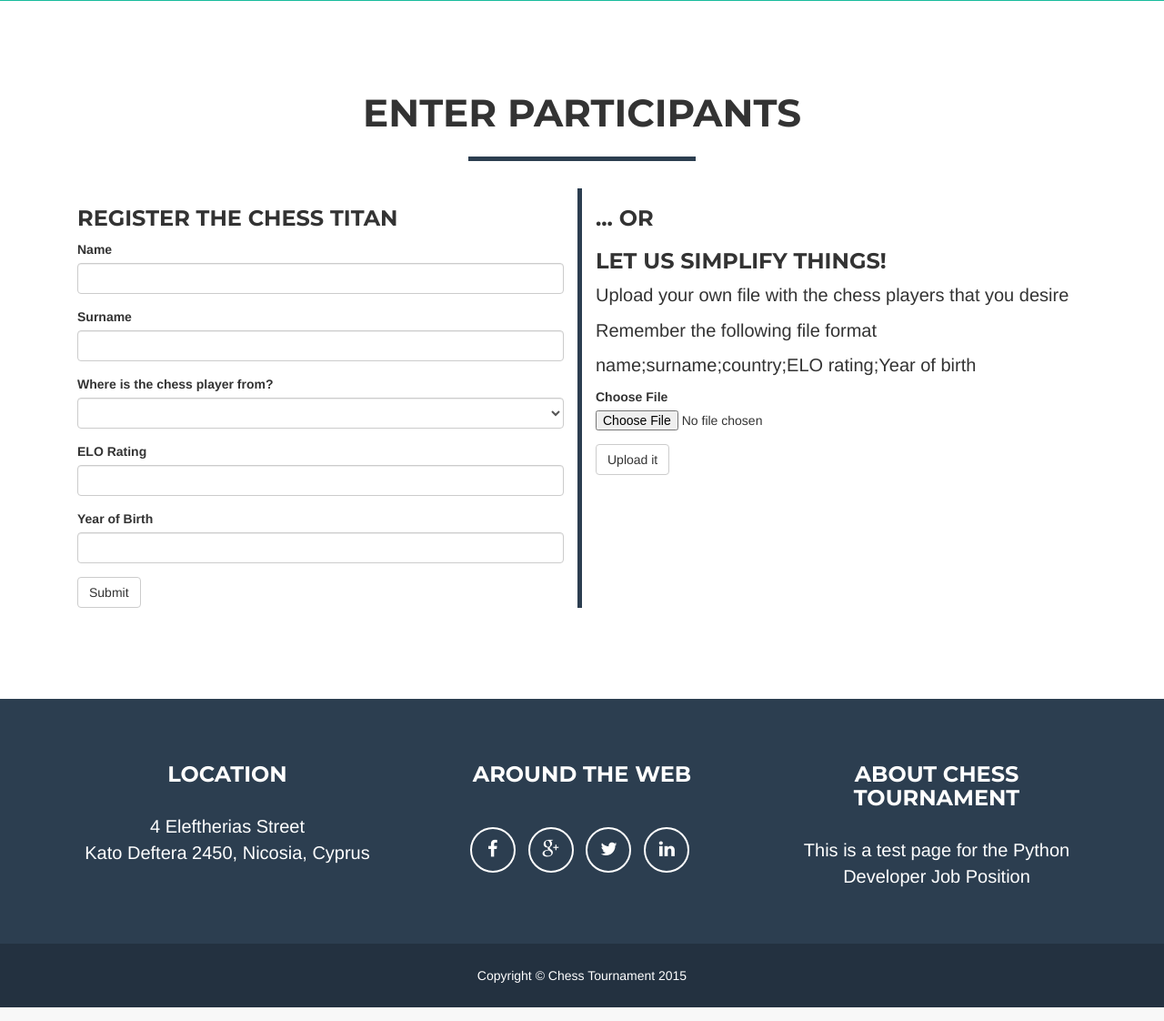
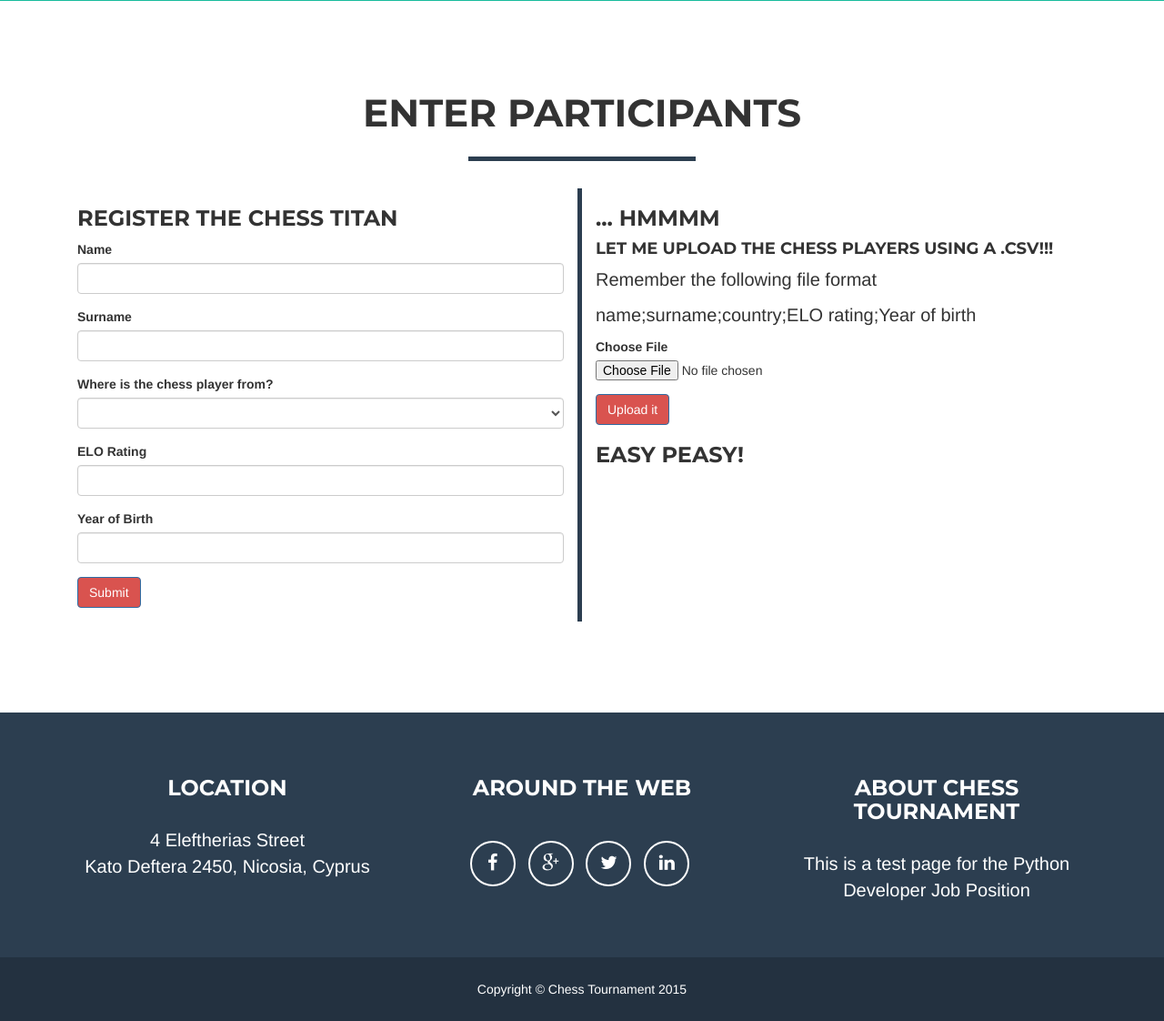
Before and after one commit to CoRafael/ChessTournament, a Django app: page / in a window 1280 px wide. Shown: the part 924-2046 px from the top of the page at 91% size. Run offline with Django 3.2, Linux system fonts and the light colour scheme; data that the repository does not hold is empty; some libraries are stand-ins or nearby versions.

Commit message:
Home page - Added Enter Participants

```diff
--- a/static/js/chess_tournament.js
+++ b/static/js/chess_tournament.js
@@ -13,4 +13,17 @@ $(document).ready(function () {
         }).delay(1000).fadeOut()
     })
 
+    $('#create_chess_player').on('submit', function (event) {
+        event.preventDefault();
+        alert("ssx")
+        $.post('/addsinglechess/', $(this).serialize(), function (data) {
+            $('#intupdatealert').html(data).show(400);
+            setTimeout(function () {
+                $('#intupdatealert').hide(400)
+            }, 4000);
+        });
+        console.log("form submitted!")  // sanity check
+    });
+
+
 });
--- a/templates/base.html
+++ b/templates/base.html
@@ -173,19 +173,21 @@
         <div class="col-sm-6 my_border">
             <h3>Register the Chess Titan</h3>
 
-            <form>
+            <form data-toggle="validator" role="form" method="POST" id="create_chess_player">
+                {% csrf_token %}
+
                 <div class="form-group">
                     <label for="inputName">Name</label>
-                    <input type="text" class="form-control" id="inputName">
+                    <input type="text" class="form-control" id="inputName" name="name" required>
                 </div>
                 <div class="form-group">
                     <label for="inputSurname">Surname</label>
-                    <input type="text" class="form-control" id="inputSurname">
+                    <input type="text" class="form-control" id="inputSurname" name="surname" required>
                 </div>
 
                 <div class="form-group">
-                    <label for="inputSurname">Where is the chess player from?</label>
-                    <select class="form-control">
+                    <label for="inputCountry">Where is the chess player from?</label>
+                    <select class="form-control" name="country" required>
                         {% for f in countries %}
                             <option value={{ f.name }}>{{ f.name }}</option>
                         {% endfor %}
@@ -193,24 +195,27 @@
                 </div>
                 <div class="form-group">
                     <label for="inputEloRating">ELO Rating</label>
-                    <input type="number" class="form-control" id="inputEloRating">
+                    <input type="number" class="form-control" id="inputEloRating" name="elo_rating" required>
+
+                    <div class="help-block with-errors"></div>
                 </div>
                 <div class="form-group">
                     <label for="inputYearofBirth">Year of Birth</label>
-                    <input type="number" class="form-control" id="inputYearofBirth">
+                    <input type="number" class="form-control" id="inputYearofBirth" name="year" required>
                 </div>
-                <button type="submit" class="btn btn-default">Submit</button>
+
+                <div class="form-group">
+                    <button type="submit" class="btn btn-primary">Submit</button>
+                </div>
             </form>
         </div>
 
         <div class="col-sm-6">
 
 
-            <h3>... or</h3>
+            <h3>... Hmmmm</h3>
 
-            <h3>Let us simplify things!</h3>
-
-            <p>Upload your own file with the chess players that you desire</p>
+            <h4>Let me upload the chess players using a .csv!!!</h4>
 
             <p>Remember the following file format</p>
 
@@ -221,8 +226,9 @@
                     <label for="exampleInputFile">Choose File</label>
                     <input type="file" id="exampleInputFile">
                 </div>
-                <button type="submit" class="btn btn-default">Upload it</button>
+                <button type="submit" class="btn btn-primary">Upload it</button>
             </form>
+            <h3>Easy Peasy!</h3>
 
 
         </div>
--- a/tournament/urls.py
+++ b/tournament/urls.py
@@ -10,6 +10,7 @@ urlpatterns = patterns('',
                        # url(r'^register/$', views.user_register, name='register'),
                        url(r'^login/$', views.user_login, name='login'),
                        url(r'^logout/$', views.user_logout, name='logout'),
+                       url(r'^addsinglechess/$', views.add_single_chess, name='add_single_chess'),
                        # url(r'^contact_us/$', views.contact_us, name='contact_us'),
                        # url(r'^about/$', views.about, name='about'),
 )
--- a/tournament/views.py
+++ b/tournament/views.py
@@ -1,17 +1,19 @@
 from django.shortcuts import render
 from django.contrib.auth.decorators import login_required
 from django.contrib.auth import logout
-from django.http import HttpResponseRedirect
 from django.contrib.auth import authenticate, login
 from django.http import HttpResponseRedirect, HttpResponse
+
 from models import *
+
+
+
 
 # Create your views here.
 def index(request):
-
     countries = Country.objects.values('name')
 
-    return render(request, 'tournament/index.html', {'countries':countries})
+    return render(request, 'tournament/index.html', {'countries': countries})
 
 
 # Use the login_required() decorator to ensure only those logged in can access the view.
@@ -23,16 +25,29 @@ def user_logout(request):
     return HttpResponseRedirect('/')
 
 
+@login_required
+def add_single_chess(request):
+    if request.method == 'POST':
+        name = request.POST.get('name')
+        surname = request.POST.get('surname')
+        country = request.POST.get('country')
+        elo_rating = request.POST.get('elo_rating')
+        countryGet = Country.objects.get(name=country)
+        c = ChessPlayer.objects.get_or_create(name=name, surname=surname, country=countryGet, elo_rating=elo_rating)
+        #print c
+        return HttpResponse("Chess Player successfully created!")
+    else:
+        return HttpResponse("Malakies")
+
 
 def user_login(request):
-
     # If the request is a HTTP POST, try to pull out the relevant information.
     if request.method == 'POST':
         # Gather the username and password provided by the user.
         # This information is obtained from the login form.
-                # We use request.POST.get('<variable>') as opposed to request.POST['<variable>'],
-                # because the request.POST.get('<variable>') returns None, if the value does not exist,
-                # while the request.POST['<variable>'] will raise key error exception
+        # We use request.POST.get('<variable>') as opposed to request.POST['<variable>'],
+        # because the request.POST.get('<variable>') returns None, if the value does not exist,
+        # while the request.POST['<variable>'] will raise key error exception
         username = request.POST.get('username')
         password = request.POST.get('password')
 
```
Also changed, not shown: populate_chess_tournament.py (+5 -5 lines).
